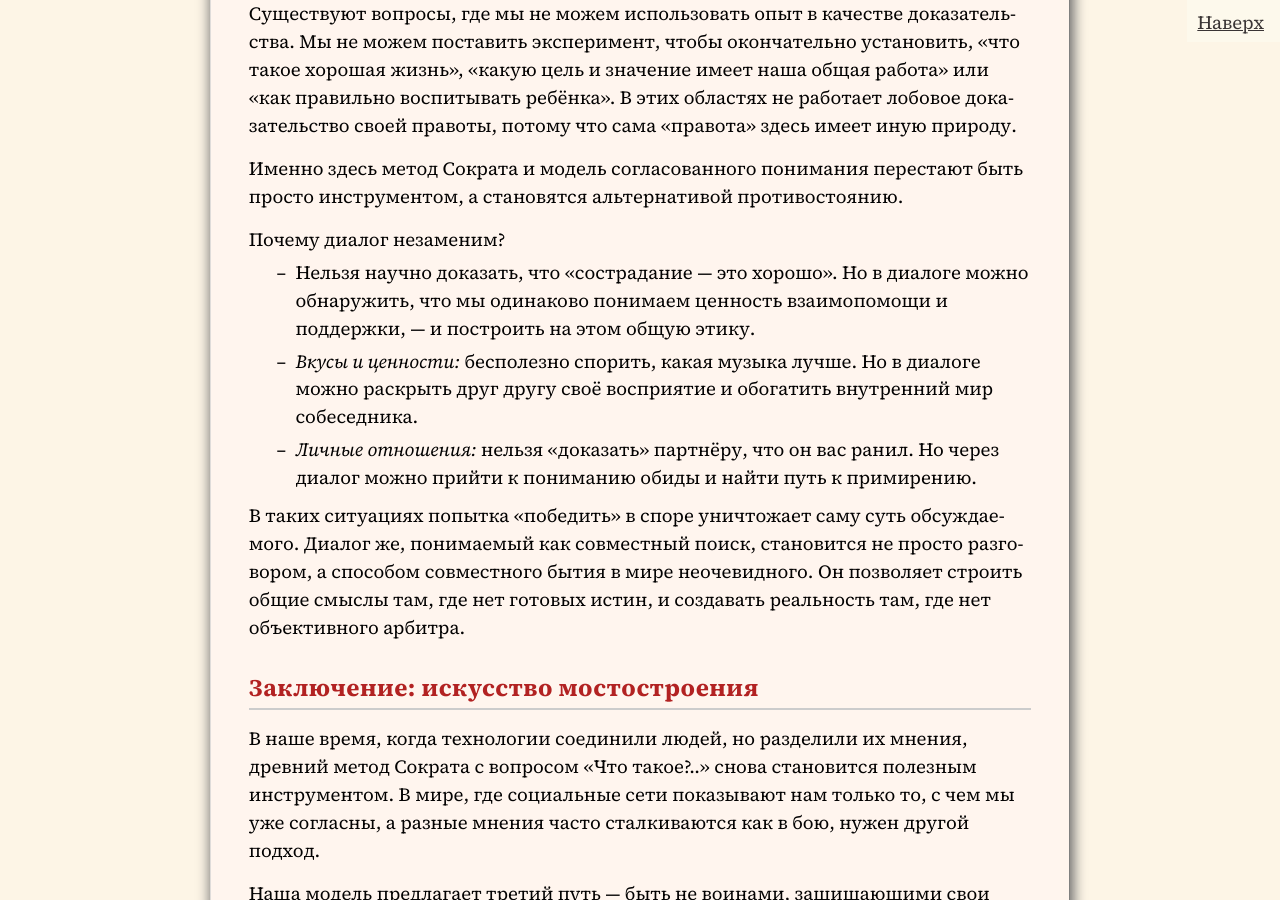
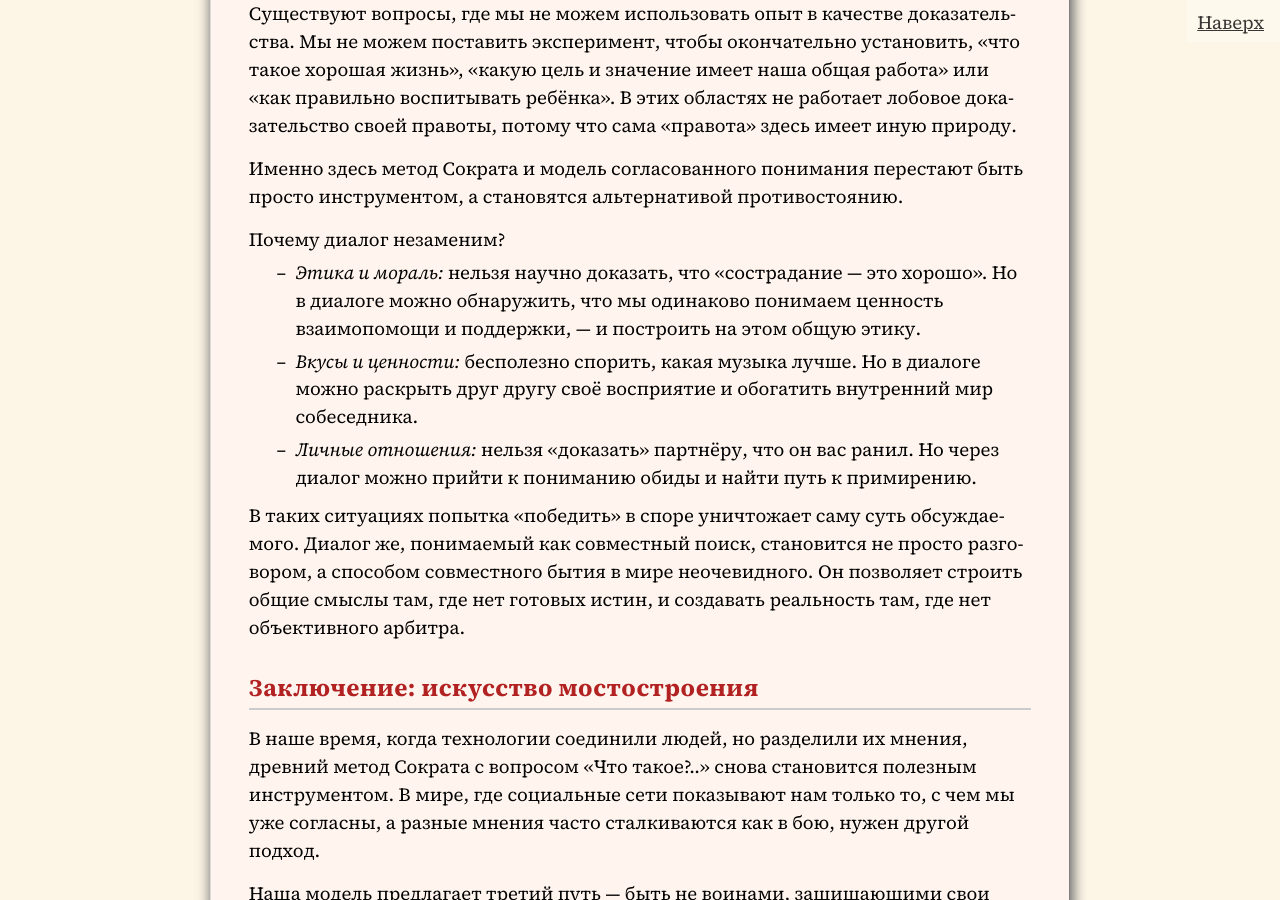
Before and after one commit to SergSi/land-use-art, a Jekyll site: the page built from _posts/2025-10-31-train.md, in a window 1280 px wide and 900 px high, scrolled down 6260 px. Built offline with Jekyll 4.4.1, drawn with Linux system fonts in a browser that asks for light colours; some web fonts are replaced.

Commit message:
Update 2025-10-31-train.md

```diff
--- a/_posts/2025-10-31-train.md
+++ b/_posts/2025-10-31-train.md
@@ -133,7 +133,7 @@ number="1"
 
 Почему диалог незаменим?
 
-- Нельзя научно доказать, что «сострадание — это хорошо». Но в диалоге можно обнаружить, что мы одинаково понимаем ценность взаимопомощи и поддержки, — и построить на этом общую этику.
+- *Этика и мораль:* нельзя научно доказать, что «сострадание — это хорошо». Но в диалоге можно обнаружить, что мы одинаково понимаем ценность взаимопомощи и поддержки, — и построить на этом общую этику.
 - *Вкусы и ценности:* бесполезно спорить, какая музыка лучше. Но в диалоге можно раскрыть друг другу своё восприятие и обогатить внутренний мир собеседника.
 - *Личные* *отношения:* нельзя «доказать» партнёру, что он вас ранил. Но через диалог можно прийти к пониманию обиды и найти путь к примирению.
 
```
